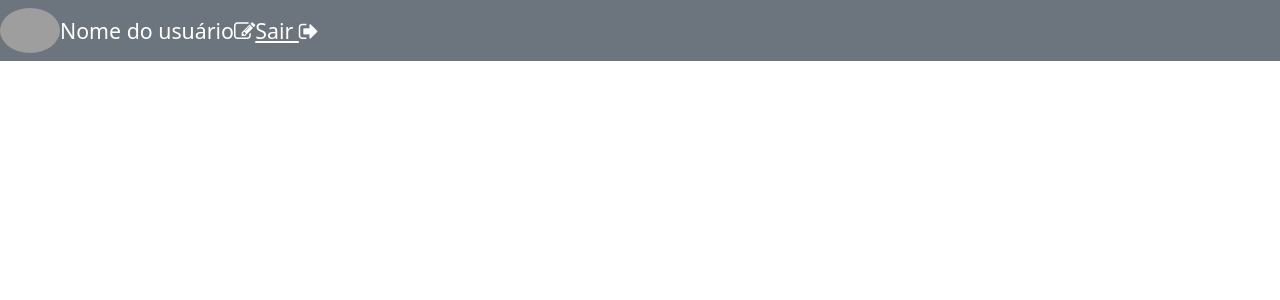
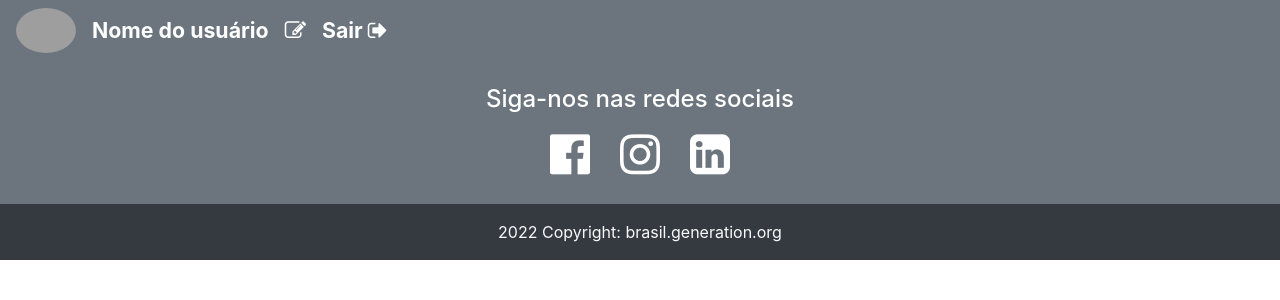
Before and after one commit to giiiors/blog-pessoal-gio-front, an Angular app in the folder blogPessoalGio/: page / in a window 1280 px wide. Shown: the top 300 px of the page. Built offline with nearby package versions, Linux system fonts and the light colour scheme; grey boxes are pictures that could not be loaded.

Commit message:
Menu e rodape concluido

```diff
--- a/blogPessoalGio/package.json
+++ b/blogPessoalGio/package.json
@@ -18,7 +18,7 @@
     "@angular/platform-browser": "^14.0.0",
     "@angular/platform-browser-dynamic": "^14.0.0",
     "@angular/router": "^14.0.0",
-    "bootstrap": "^5.2.0",
+    "bootstrap": "^4.5.3",
     "jquery": "^3.6.1",
     "ngx-bootstrap": "^9.0.0",
     "ngx-order-pipe": "^2.2.0",
--- a/blogPessoalGio/src/app/app.component.html
+++ b/blogPessoalGio/src/app/app.component.html
@@ -1 +1,2 @@
 <app-menu></app-menu>
+<app-rodape></app-rodape>
--- a/blogPessoalGio/src/app/rodape/rodape.component.css
+++ b/blogPessoalGio/src/app/rodape/rodape.component.css
@@ -0,0 +1,29 @@
+ul.social-network{
+    list-style: none;
+    padding: 0;
+}
+
+ul.social-network li{
+    display: inline;
+    margin: 0;
+    padding: 5px;
+}
+
+.fa{
+    font-size:35pt;
+    color: white;
+    padding: 10px;
+}
+
+.fa-facebook-official:hover{
+color: #3b5998;
+}
+
+.fa-instagram:hover{
+color:#C13584;
+}
+
+.fa-linkedin-square:hover{
+color: #0072b1;
+
+}
--- a/blogPessoalGio/src/app/rodape/rodape.component.html
+++ b/blogPessoalGio/src/app/rodape/rodape.component.html
@@ -8,4 +8,40 @@
         </div>
     </div>
 
+    <div class="row">
+        <div class="col-md-12 d-flex justify-content-center">
+             <ul class="social-network">
+
+                    <li>
+                    <a href="https://www.facebook.com/generationbrasil/" target="_blank"
+                     class="iconFacebook">
+                     <i class="fa fa-facebook-official" aria-hidden="true"></i>
+                    </a>
+                    </li>
+
+
+                    <li>
+                        <a href="https://www.instagram.com/generationbrasil/" target="_blank"
+                         class="iconInstagram">
+                         <i class="fa fa-instagram" aria-hidden="true"></i>
+                        </a>
+                        </li>
+
+
+                    <li>
+                        <a href="https://www.linkedin.com/school/generationbrasil/" target="_blank"
+                         class="iconLinkedin">
+                         <i class="fa fa-linkedin-square" aria-hidden="true"></i>
+                        </a>
+                        </li>
+
+                </ul>
+         </div>
+    </div>
+    <div class="footer-copyright bg-dark text-center py-3">
+        <span class="text-light"> 2022 Copyright: </span>
+        <a class="text-light" targed="_blank" href="https://brazil.generation.org/">brasil.generation.org</a>
+
+    </div>
+
 </footer>
```
Also changed, not shown: 1 other file (tests, documents, lock files or other folders).
